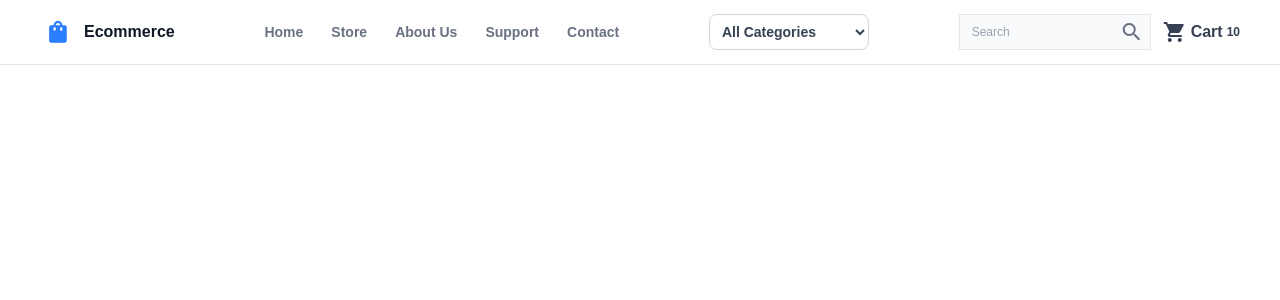
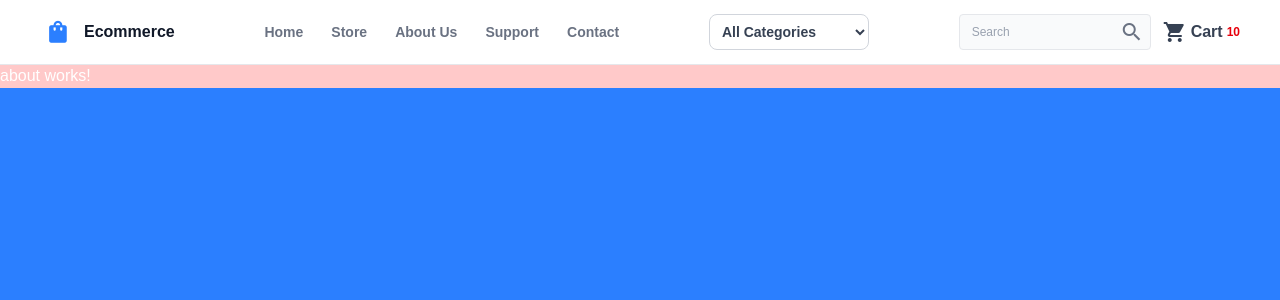
Before and after one commit to ABDELHAFIDELAMAL/Ecommerce-frentend, an Angular app: page /about in a window 1280 px wide. Before the commit this address led to /. Shown: the top 300 px of the page. Built offline with nearby package versions, Linux system fonts and the light colour scheme; a web font is replaced by a local one.

Commit message:
fix: app.html style and affichage

```diff
--- a/src/app/app.html
+++ b/src/app/app.html
@@ -1,3 +1,7 @@
-<div class="mt-22 bg-black text-white" >
+<div class="min-h-screen bg-black text-white">
   <app-header></app-header>
+
+  <main class="w-full min-h-screen bg-blue-500 pt-16">
+    <router-outlet></router-outlet>
+  </main>
 </div>
--- a/src/app/app.routes.ts
+++ b/src/app/app.routes.ts
@@ -1,6 +1,9 @@
 import { Routes } from '@angular/router';
 import {Store} from '../components/store/store';
+import {ProductList} from '../features/products/product-list/product-list';
+import {About} from '../components/about/about';
 
 export const routes: Routes = [
-  { path: 'store', component: Store }
+  { path: 'store', component: ProductList} ,
+  { path: 'about' , component : About }
 ];
--- a/src/components/about/about.html
+++ b/src/components/about/about.html
@@ -1 +1,3 @@
-<p>about works!</p>
+<div>
+  <p class="h-xl p-xl bg-red-200">about works!</p>
+</div>
--- a/src/components/header/header.html
+++ b/src/components/header/header.html
@@ -1,6 +1,6 @@
 <header class="fixed top-0 right-0 left-0 z-50 w-full border-b border-gray-200 bg-white">
   <nav class="w-full px-3 sm:px-6 lg:px-10">
-    <div class="mx-auto flex h-16 max-w-7xl items-center justify-between gap-3">
+    <div class="mx-auto flex h-16 max-w-7xl items-center justify-between gap-1">
 
       <a routerLink="/home" (click)="closeMenu()" class="flex min-w-0 shrink-0 items-center gap-2">
         <div class="flex h-8 w-8 shrink-0 scale-110 items-center justify-center text-blue-500 sm:h-9 sm:w-9">
@@ -9,7 +9,7 @@
         <span class="truncate text-sm font-semibold text-gray-900 sm:text-base">Ecommerce</span>
       </a>
 
-      <div class="hidden items-center gap-5 lg:flex xl:gap-7">
+      <div class="hidden min-w-0 items-center gap-4 lg:flex xl:gap-7">
         <a routerLink="/home" class="whitespace-nowrap text-sm font-semibold text-gray-500 transition hover:text-gray-900">Home</a>
         <a routerLink="/store" class="whitespace-nowrap text-sm font-semibold text-gray-500 transition hover:text-gray-900">Store</a>
         <a routerLink="/about" class="whitespace-nowrap text-sm font-semibold text-gray-500 transition hover:text-gray-900">About Us</a>
@@ -17,7 +17,7 @@
         <a routerLink="/contact" class="whitespace-nowrap text-sm font-semibold text-gray-500 transition hover:text-gray-900">Contact</a>
       </div>
 
-      <select class="hidden w-36 shrink-0 rounded-lg border border-gray-300 bg-white px-2 py-2 text-sm font-semibold text-gray-700 outline-none focus:border-gray-500 md:block lg:w-40">
+      <select class="hidden w-36 min-w-0 shrink-0 rounded-lg border border-gray-300 bg-white px-2 py-2 text-sm font-semibold text-gray-700 outline-none focus:border-gray-500 md:block xl:w-40">
         <option value="">All Categories</option>
         <option value="electronics">Electronics</option>
         <option value="phones">Phones</option>
@@ -27,7 +27,7 @@
       </select>
 
       <div class="hidden shrink-0 items-center gap-3 md:flex">
-        <div class="flex h-9 w-40 items-center border border-gray-200 bg-gray-50 lg:w-48">
+        <div class="flex h-9 w-40 rounded items-center border border-gray-200 bg-gray-50 xl:w-48">
           <input type="text" placeholder="Search" class="min-w-0 flex-1 bg-transparent px-3 text-xs text-gray-700 outline-none placeholder:text-gray-400"/>
           <button type="button" class="mr-1 flex h-7 w-7 shrink-0 items-center justify-center text-gray-500 hover:text-gray-900">
             <span class="material-icons text-lg">search</span>
@@ -37,18 +37,18 @@
         <a routerLink="/cart" class="flex shrink-0 items-center gap-1 font-semibold text-gray-700 hover:text-gray-900">
           <span class="material-icons text-xl">shopping_cart</span>
           <span class="hidden lg:inline">Cart</span>
-          <span class="text-xs">10</span>
+          <span class="text-xs font-bold text-red-600">10</span>
         </a>
       </div>
 
-      <div class="flex shrink-0 items-center gap-1.5 md:hidden">
-        <a routerLink="/cart" class="flex items-center gap-0.5 font-semibold text-gray-700 hover:text-gray-900">
+      <div class="flex shrink-0 items-center gap-1.5 lg:hidden">
+        <a routerLink="/cart" class="flex shrink-0 items-center gap-0.5 font-semibold text-gray-700 hover:text-gray-900 md:hidden">
           <span class="material-icons text-xl">shopping_cart</span>
-          <span class="hidden xs:inline text-sm">Cart</span>
-          <span class="text-[10px]">10</span>
+          <span class="hidden min-[475px]:inline text-sm">Cart</span>
+          <span class="text-[10px] text-red-500">100</span>
         </a>
 
-        <button type="button" (click)="toggleMenu()" class="flex h-9 w-9 items-center justify-center rounded-md text-gray-700 hover:bg-gray-100">
+        <button type="button" (click)="toggleMenu()" class="flex h-9 w-9 shrink-0 items-center justify-center rounded-md text-gray-700 hover:bg-gray-100">
           @if (!isMenuOpen) {
             <span class="material-icons text-xl">menu</span>
           } @else {
@@ -59,16 +59,16 @@
     </div>
 
     @if (isMenuOpen) {
-      <div class="border-t border-gray-100 py-3 md:hidden">
+      <div class="max-h-[calc(100vh-4rem)] w-full overflow-y-auto overflow-x-hidden border-t border-gray-100 py-3 lg:hidden">
 
-        <div class="mb-3 flex h-10 w-full overflow-hidden rounded-md border border-gray-200 bg-gray-50">
+        <div class="mb-3 flex h-10 w-full overflow-hidden rounded-md border border-gray-200 bg-gray-50 md:hidden">
           <input type="text" placeholder="Search..." class="min-w-0 flex-1 bg-transparent px-3 text-sm outline-none"/>
           <button type="button" class="flex w-11 shrink-0 items-center justify-center text-gray-500 hover:bg-gray-900 hover:text-white">
             <span class="material-icons text-lg">search</span>
           </button>
         </div>
 
-        <select class="mb-3 w-full rounded-md border border-gray-300 bg-white px-3 py-2.5 text-sm font-semibold text-gray-700 outline-none focus:border-gray-500">
+        <select class="mb-3 w-full min-w-0 max-w-full rounded-md border border-gray-300 bg-white px-3 py-2.5 text-sm font-semibold text-gray-700 outline-none focus:border-gray-500 md:hidden">
           <option value="">All Categories</option>
           <option value="electronics">Electronics</option>
           <option value="phones">Phones</option>
```
